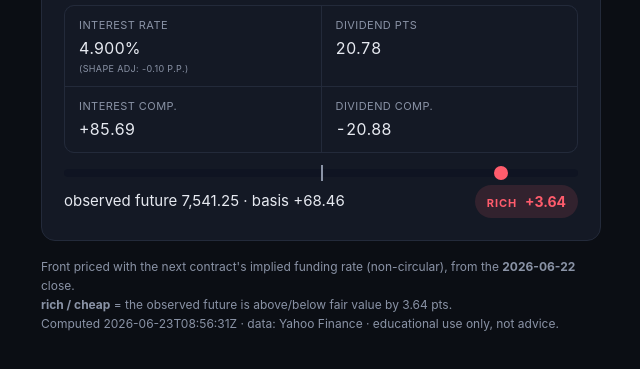
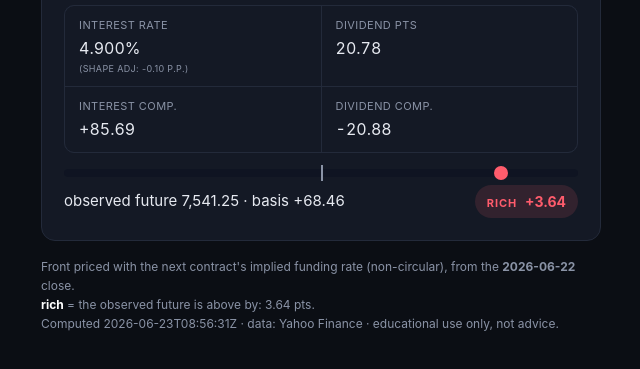
Before and after one commit to Emini-Trader/fair-value, a plain HTML site: page web/index.html in a window 1280 px wide. Shown: the part 289-658 px from the top of the page, without its empty margins (319-959 px from the left). Drawn offline with Linux system fonts and the light colour scheme.

Commit message:
Make footer mispricing text fully dynamic

```diff
--- a/web/index.html
+++ b/web/index.html
@@ -108,7 +108,7 @@ function render(d) {
     : "";
   foot.innerHTML = warn + `
     Front priced with the next contract's implied funding rate (non-circular), from the <strong>${d.price_date}</strong> close.<br>
-    <strong>rich / cheap</strong> = the observed future is above/below fair value by ${Math.abs(d.mispricing).toFixed(2)} pts.<br>
+    <strong style="color: #fff;">${v}</strong> = the observed future is ${d.mispricing > 0 ? "above" : "below"} by: ${Math.abs(d.mispricing).toFixed(2)} pts.<br>
     Computed ${d.computed_at} · data: Yahoo Finance · educational use only, not advice.`;
 }
 
```
